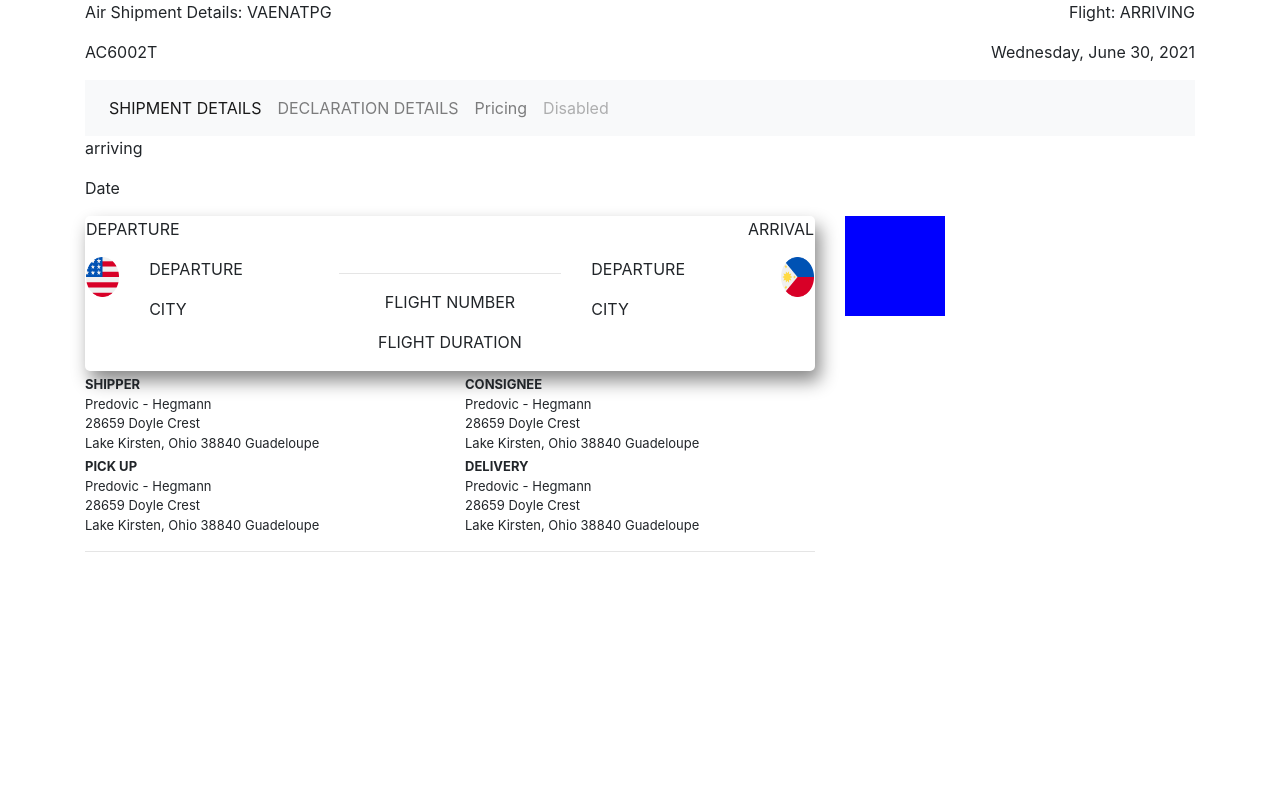
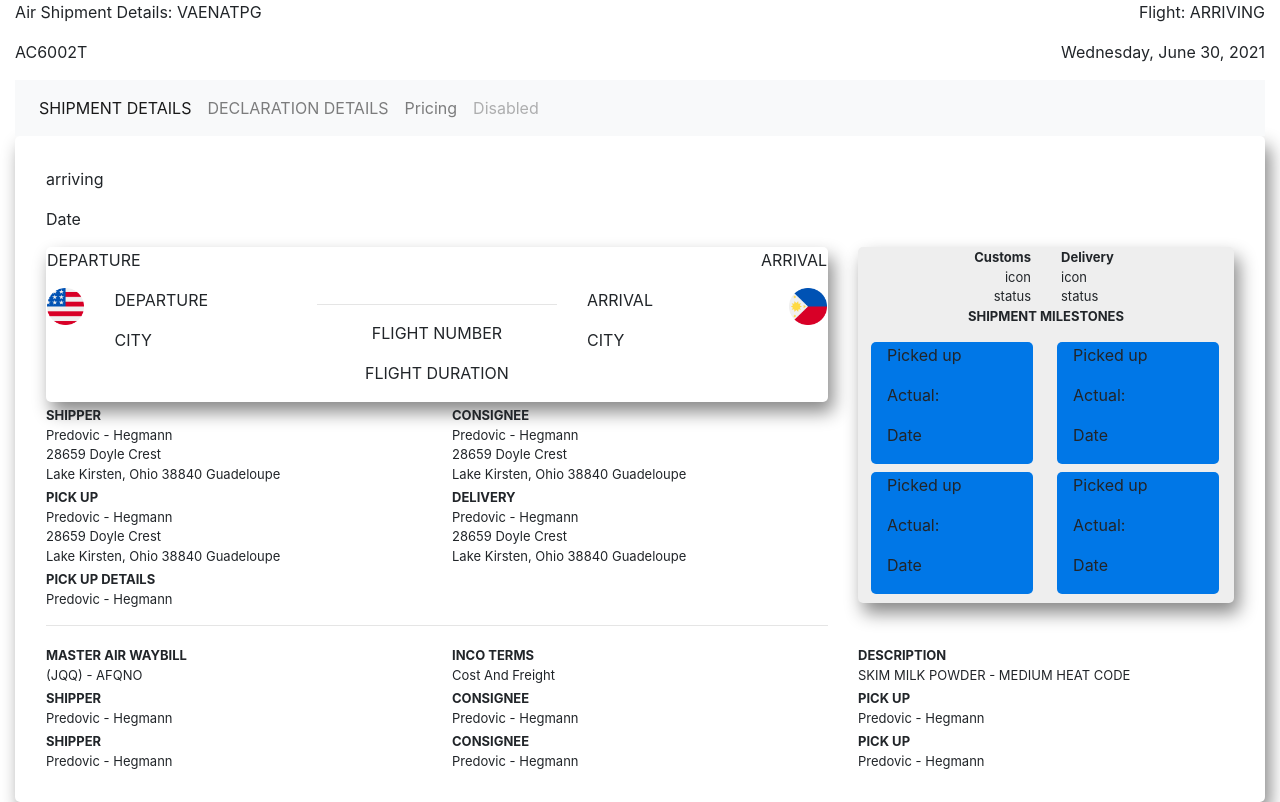
Before and after one commit to DamianBobs/Fernie, an Angular app in the folder trainingPlayground/: page /container-detail/e9c443b8-cc6d-4bd8-a1e8-dcff17499dd8 in a window 1280 px wide. Built offline with nearby package versions, Linux system fonts and the light colour scheme.

Commit message:
FM container details

```diff
--- a/trainingPlayground/src/app/app-routing.module.ts
+++ b/trainingPlayground/src/app/app-routing.module.ts
@@ -4,7 +4,6 @@ import { CardComponent } from './components/card/card.component';
 import { ContainerDetailComponent } from './components/container-detail/container-detail.component';
 import { ContainerListComponent } from './components/containerList/container-list.component';
 import { ShippingDetailsComponent } from './components/shipping-details/shipping-details.component';
-import { Router } from '@angular/router';
 
 
 const routes: Routes = [
@@ -18,7 +17,6 @@ const routes: Routes = [
   },
   {
     path: 'container-detail/:containerId',
-    // path: 'container-detail',
     component: ContainerDetailComponent
   }
 ];
--- a/trainingPlayground/src/app/components/container-detail/container-detail.component.html
+++ b/trainingPlayground/src/app/components/container-detail/container-detail.component.html
@@ -1,4 +1,4 @@
-<div class="container">
+<div class="container-fluid">
   <div class="row">
     <div class="col d-flex justify-content-between">
       <p>Air Shipment Details: VAENATPG </p>
@@ -11,7 +11,7 @@
       <p>Wednesday, June 30, 2021</p>
     </div>
   </div>
-  <div class="contaier details">
+  <div class="container-details">
     <nav class="navbar navbar-expand-lg navbar-light bg-light">
       <button class="navbar-toggler" type="button" data-toggle="collapse" data-target="#navbarNav"
         aria-controls="navbarNav" aria-expanded="false" aria-label="Toggle navigation">
@@ -45,14 +45,20 @@
         <div class="col-8">
           <div class="flight-box">
             <div class="row">
-              <div class="col d-flex justify-content-between">
+              <div class="col-6" align="left">
+                <p>DEPARTURE</p>
+              </div>
+              <div class="col-6" align="right">
+                <p>ARRIVAL</p>
+              </div>
+              <!-- <div class="col d-flex justify-content-between">
                 <p>DEPARTURE</p>
                 <p>ARRIVAL</p>
-              </div>
+              </div> -->
             </div>
             <div class="row">
               <div class="col-1">
-                <img src="assets/flags/united-states.png" class="img-fluid flag" />
+                <img src="assets/flags/united-states.png" class="flag img-fluid" />
               </div>
               <div class="col-3">
                 <p>DEPARTURE</p>
@@ -64,38 +70,42 @@
                 <p style="text-align: center;">FLIGHT DURATION</p>
               </div>
               <div class="col-3">
-                <p>DEPARTURE</p>
+                <p>ARRIVAL</p>
                 <p>CITY</p>
               </div>
-              <div class="col-1">
-                <img src="assets/flags/philippines.png" class="img-fluid flag" />
+              <div class="col-1 d-none d-md-block">
+                <img src="assets/flags/philippines.png" class="flag img-fluid" />
               </div>
             </div>
           </div>
-          <div class="row">
+          <div class="row" id="text-row">
             <div class="col-6 mt-1">
-              <p class="text" style="font-weight: bold;">SHIPPER</p>
-              <p class="text">Predovic - Hegmann</p>
-              <p class="text">28659 Doyle Crest</p>
-              <p class="text">Lake Kirsten, Ohio 38840 Guadeloupe</p>
+              <p>SHIPPER</p>
+              <p>Predovic - Hegmann</p>
+              <p>28659 Doyle Crest</p>
+              <p>Lake Kirsten, Ohio 38840 Guadeloupe</p>
             </div>
             <div class="col-6 mt-1">
-              <p class="text" style="font-weight: bold;">CONSIGNEE</p>
-              <p class="text">Predovic - Hegmann</p>
-              <p class="text">28659 Doyle Crest</p>
-              <p class="text">Lake Kirsten, Ohio 38840 Guadeloupe</p>
+              <p>CONSIGNEE</p>
+              <p>Predovic - Hegmann</p>
+              <p>28659 Doyle Crest</p>
+              <p>Lake Kirsten, Ohio 38840 Guadeloupe</p>
             </div>
             <div class="col-6 mt-1">
-              <p class="text" style="font-weight: bold;">PICK UP</p>
-              <p class="text">Predovic - Hegmann</p>
-              <p class="text">28659 Doyle Crest</p>
-              <p class="text">Lake Kirsten, Ohio 38840 Guadeloupe</p>
+              <p>PICK UP</p>
+              <p>Predovic - Hegmann</p>
+              <p>28659 Doyle Crest</p>
+              <p>Lake Kirsten, Ohio 38840 Guadeloupe</p>
             </div>
             <div class="col-6 mt-1">
-              <p class="text" style="font-weight: bold;">DELIVERY</p>
-              <p class="text">Predovic - Hegmann</p>
-              <p class="text">28659 Doyle Crest</p>
-              <p class="text">Lake Kirsten, Ohio 38840 Guadeloupe</p>
+              <p>DELIVERY</p>
+              <p>Predovic - Hegmann</p>
+              <p>28659 Doyle Crest</p>
+              <p>Lake Kirsten, Ohio 38840 Guadeloupe</p>
+            </div>
+            <div class="col-6 mt-1">
+              <p>PICK UP DETAILS</p>
+              <p>Predovic - Hegmann</p>
             </div>
             <div class="col-12">
               <hr align="center">
@@ -104,8 +114,88 @@
 
         </div>
         <div class="col-4">
-          <div class="delivery">
+          <div class="delivery-container">
+            <div class="row" id="text-row">
+              <div class="col-6" align="right">
+                <p>Customs</p>
+                <p>icon</p>
+                <p>status</p>
+              </div>
+              <div class="col-6" align="left">
+                <p>Delivery</p>
+                <p>icon</p>
+                <p>status</p>
+              </div>
+            </div>
+            <p class="shipment-milestones">SHIPMENT MILESTONES</p>
+            <div class="row milestone-boxes">
+              <div class="col-5 box">
+                <p>Picked up</p>
+                <p>Actual:</p>
+                <p>Date</p>
+              </div>
+              <div class="col-5 box">
+                <p>Picked up</p>
+                <p>Actual:</p>
+                <p>Date</p>
+              </div>
+            </div>
+            <div class="row milestone-boxes">
+              <div class="col-5 box">
+                <p>Picked up</p>
+                <p>Actual:</p>
+                <p>Date</p>
+              </div>
+              <div class="col-5 box">
+                <p>Picked up</p>
+                <p>Actual:</p>
+                <p>Date</p>
+              </div>
+            </div>
           </div>
+        </div>
+      </div>
+      <div class="row" id="text-row">
+        <div class="col-4 mt-1">
+          <p>MASTER AIR WAYBILL</p>
+          <p>(JQQ) - AFQNO</p>
+        </div>
+        <div class="col-4 mt-1">
+          <p>INCO TERMS</p>
+          <p>Cost And Freight</p>
+        </div>
+        <div class="col-4 mt-1">
+          <p>DESCRIPTION</p>
+          <p>SKIM MILK POWDER - MEDIUM HEAT CODE
+          </p>
+        </div>
+      </div>
+      <div class="row" id="text-row">
+        <div class="col-4 mt-1">
+          <p>SHIPPER</p>
+          <p>Predovic - Hegmann</p>
+        </div>
+        <div class="col-4 mt-1">
+          <p>CONSIGNEE</p>
+          <p>Predovic - Hegmann</p>
+        </div>
+        <div class="col-4 mt-1">
+          <p>PICK UP</p>
+          <p>Predovic - Hegmann</p>
+        </div>
+      </div>
+      <div class="row" id="text-row">
+        <div class="col-4 mt-1">
+          <p>SHIPPER</p>
+          <p>Predovic - Hegmann</p>
+        </div>
+        <div class="col-4 mt-1">
+          <p>CONSIGNEE</p>
+          <p>Predovic - Hegmann</p>
+        </div>
+        <div class="col-4 mt-1">
+          <p>PICK UP</p>
+          <p>Predovic - Hegmann</p>
         </div>
       </div>
     </div>
--- a/trainingPlayground/src/app/components/container-detail/container-detail.component.scss
+++ b/trainingPlayground/src/app/components/container-detail/container-detail.component.scss
@@ -1,3 +1,13 @@
+.shipment-details {
+  background-color: #FFFFFF;
+  border: 1px solid;
+  border-radius: 5px;
+  border-color: transparent;
+  box-shadow: 5px 10px 18px #888888;
+  padding-left: 30px;
+  padding: 30px;
+}
+
 .flight-box{
   border: 1px solid;
   border-radius: 5px;
@@ -5,19 +15,49 @@
   box-shadow: 5px 10px 18px #888888;
 }
 
-.delivery {
-  background-color: blue;
-  height: 100px;
-  width: 100px;
+.delivery-container {
+  background-color: #EEEEEE;
+  border: 1px solid;
+  border-radius: 5px;
+  border-color: transparent;
+  box-shadow: 5px 10px 18px #888888;
 }
 
 .flag {
-  height: 40px;
+  height: auto;
   width: 40px;
 }
 
-.text {
-  margin-top: 0px;
-  margin-bottom: 0px;
+#text-row {
+  p {
+    margin-top: 0px;
+    margin-bottom: 0px;
+    font-size: small;
+    &:first-of-type {
+      font-weight: bold;
+      text-transform: capitalize;
+    }
+  }
+
+}
+
+.shipment-milestones {
   font-size: small;
+  text-align: center;
+  font-weight: bold;
 }
+
+.milestone-boxes {
+  padding-left: 15px;
+}
+
+.box {
+  background-color: #0077E7;
+  border: 1px solid;
+  border-radius: 5px;
+  border-color: transparent;
+  margin-right: 12px;
+  margin-left: 12px;
+  margin-bottom: 8px;
+
+}
```
